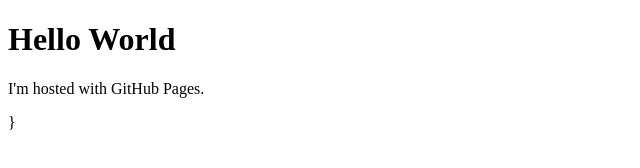
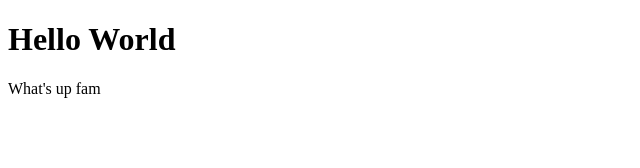
Before and after one commit to JollyGrin/webdev-sandbox-v1, a plain HTML site: page index.html in a window 1280 px wide. Shown: the whole page, without its empty margins (0-640 px from the left). Drawn offline with Linux system fonts and the light colour scheme.

Commit message:
Switching text

```diff
--- a/index.html
+++ b/index.html
@@ -2,7 +2,6 @@
 <html>
 <body>
 <h1>Hello World</h1>
-<p>I'm hosted with GitHub Pages.</p>
+<p>What's up fam</p>
 </body>
 </html>
-}
```
